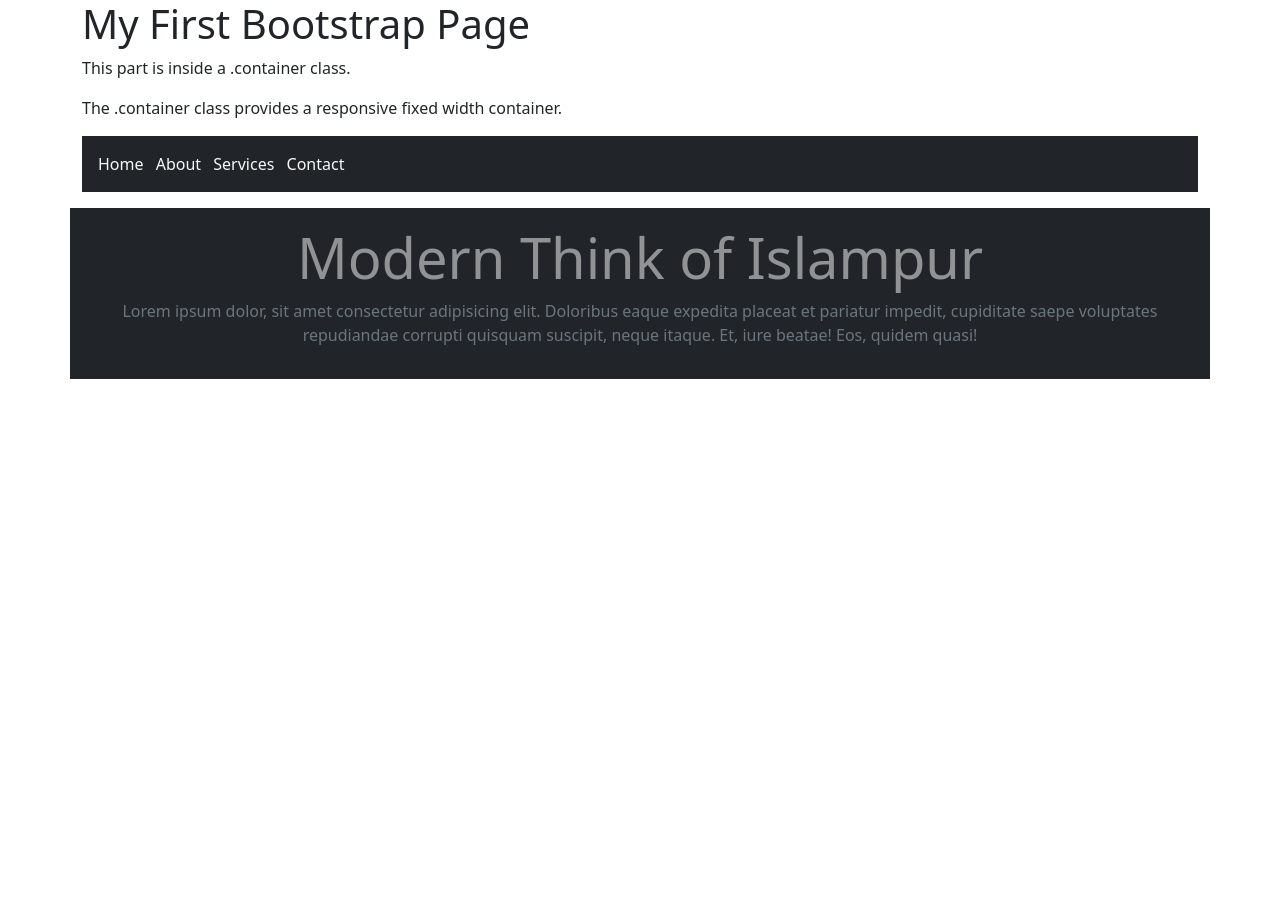
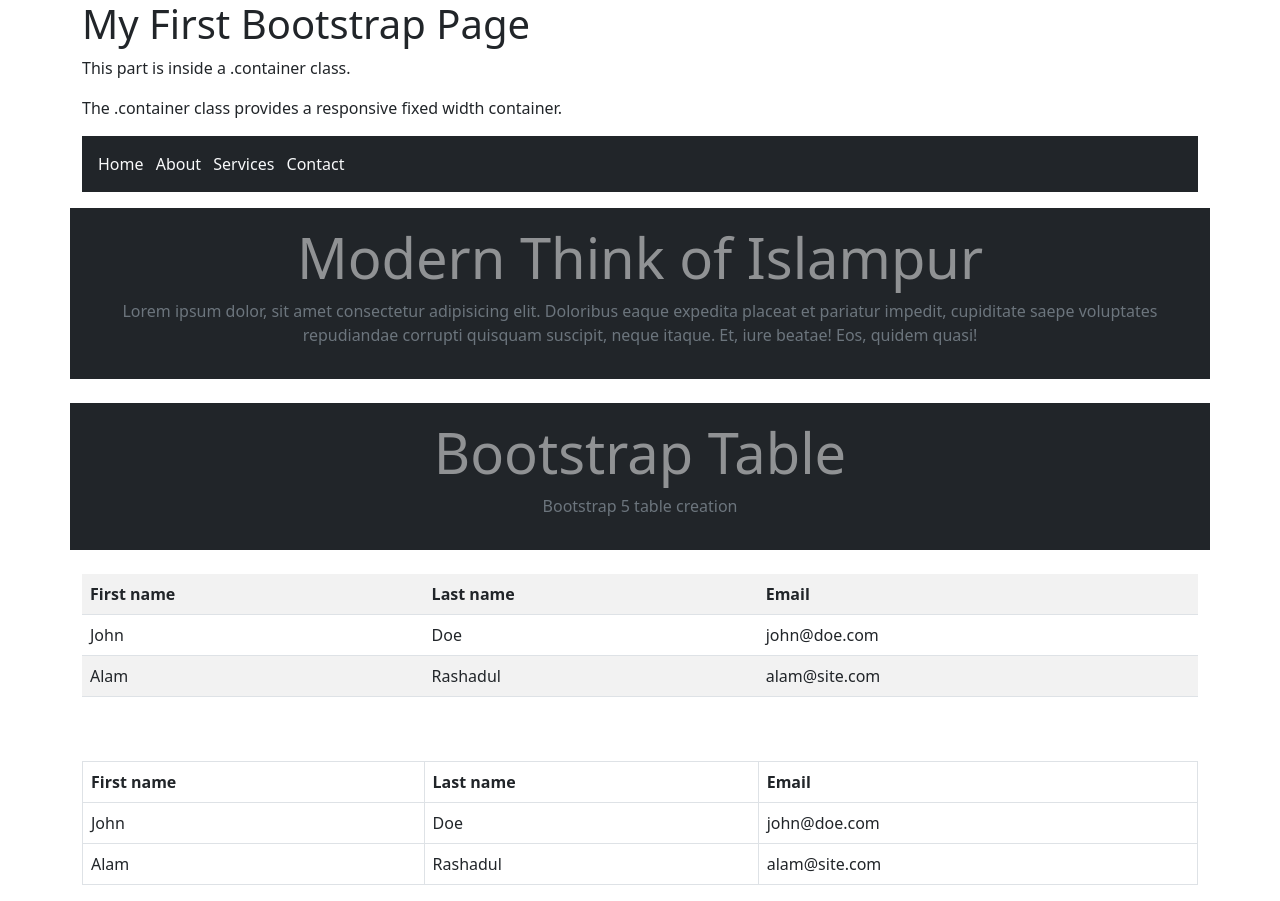
Before and after one commit to rashadulalam/bootstrap-practice, a plain HTML site: page index.html in a window 1280 px wide. Before the commit the page ends 800 px from the top, so only its background shows below. Drawn offline with nearby package versions, Linux system fonts and the light colour scheme.

Commit message:
Bootstrap Table
Here i try to understand how to create bootstrap table.

```diff
--- a/index.html
+++ b/index.html
@@ -28,6 +28,46 @@
     <h1 class="display-4">Modern Think of Islampur</h1>
     <p class="text-muted">Lorem ipsum dolor, sit amet consectetur adipisicing elit. Doloribus eaque expedita placeat et pariatur impedit, cupiditate saepe voluptates repudiandae corrupti quisquam suscipit, neque itaque. Et, iure beatae! Eos, quidem quasi!</p>
 </div>
-
+<div class="container bg-dark p-3 text-center text-white-50 mt-4 mb-4">
+    <h1 class="display-4">Bootstrap Table</h1>
+    <p class="text-muted">Bootstrap 5 table creation</p>
+</div>
+<div class="container">
+    <table class="table table-striped">
+        <tr>
+            <th>First name</th>
+            <th>Last name</th>
+            <th>Email</th>
+        </tr>
+        <tr>
+            <td>John</td>
+            <td>Doe</td>
+            <td>john@doe.com</td>
+        </tr>
+        <tr>
+            <td>Alam</td>
+            <td>Rashadul</td>
+            <td>alam@site.com</td>
+        </tr>
+    </table>
+    <br><br>
+    <table class="table table-bordered">
+        <tr>
+            <th>First name</th>
+            <th>Last name</th>
+            <th>Email</th>
+        </tr>
+        <tr>
+            <td>John</td>
+            <td>Doe</td>
+            <td>john@doe.com</td>
+        </tr>
+        <tr>
+            <td>Alam</td>
+            <td>Rashadul</td>
+            <td>alam@site.com</td>
+        </tr>
+    </table>
+</div>
 </body>
 </html>
```
